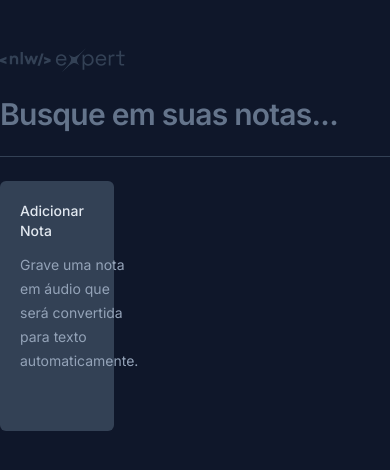
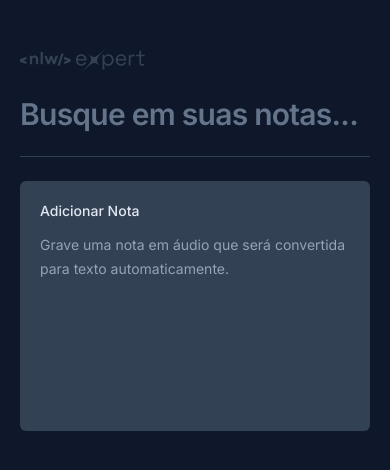
Before and after one commit to mateusribeiroo/notes, a React (Vite) app: page / in a window 390 px wide. Shown: the top 470 px of the page. Built offline with nearby package versions, Linux system fonts and the light colour scheme.

Commit message:
feat: add responsivity
and toast on note deleted is working

```diff
--- a/src/app.tsx
+++ b/src/app.tsx
@@ -58,7 +58,7 @@
   ) : notes;
 
   return (
-    <div className="mx-auto max-w-6xl my-12 space-y-6">
+    <div className="mx-auto max-w-6xl my-12 space-y-6 px-5">
       <img src={logo} alt="logotipo" />
 
       <form className="w-full">
@@ -73,7 +73,7 @@
 
       <div className="h-px bg-slate-700" /> {/* Divisor */}
 
-      <div className="grid grid-cols-3 gap-6 auto-rows-[250px]">
+      <div className="grid grid-cols-1 md:grid-cols-2 lg:grid-cols-3 gap-6 auto-rows-[250px]">
 
         <NewNoteCard onNoteCreated={onNoteCreated} />
 
--- a/src/components/new-note-card.tsx
+++ b/src/components/new-note-card.tsx
@@ -106,8 +106,8 @@
 
       <Dialog.Portal>
         <Dialog.Overlay className="inset-0 fixed bg-black/50" />
-        <Dialog.Content className="fixed z-10 left-1/2 top-1/2 -translate-x-1/2
-        -translate-y-1/2 max-w-[640px] w-full h-[60vh] bg-slate-700 rounded-md
+        <Dialog.Content className="fixed z-10 inset-0 md:inset-auto md:left-1/2 md:top-1/2 md:-translate-x-1/2
+        md:-translate-y-1/2 md:max-w-[640px] w-full md:h-[60vh] bg-slate-700 md:rounded-md
         flex flex-col outline-none overflow-hidden">
           <Dialog.Close className="absolute right-0 top-0 bg-slate-800 p-1.5
           text-slate-400 hover:text-slate-100 ">
--- a/src/components/note-card.tsx
+++ b/src/components/note-card.tsx
@@ -8,11 +8,11 @@
     id: string
     date: Date
     content: string
-  },
+  }
   onNoteDeleted: (id: string) => void
 }
 
-export function NoteCard({ note , onNoteDeleted } : NoteCardProps){
+export function NoteCard({ note, onNoteDeleted }: NoteCardProps){
 
   function handleDeleteNote(e: string){
     onNoteDeleted(e);
@@ -48,8 +48,8 @@
 
       <Dialog.Portal>
         <Dialog.Overlay className="inset-0 fixed bg-black/50" />
-        <Dialog.Content className="fixed z-10 left-1/2 top-1/2 -translate-x-1/2
-        -translate-y-1/2 max-w-[640px] w-full h-[60vh] bg-slate-700 rounded-md
+        <Dialog.Content className="fixed z-10 inset-0 md:inset-auto md:left-1/2 md:top-1/2 md:-translate-x-1/2
+        md:-translate-y-1/2 md:max-w-[640px] w-full md:h-[60vh] bg-slate-700 md:rounded-md
         flex flex-col outline-none overflow-hidden">
           <Dialog.Close className="absolute right-0 top-0 bg-slate-800 p-1.5
           text-slate-400 hover:text-slate-100">
```
